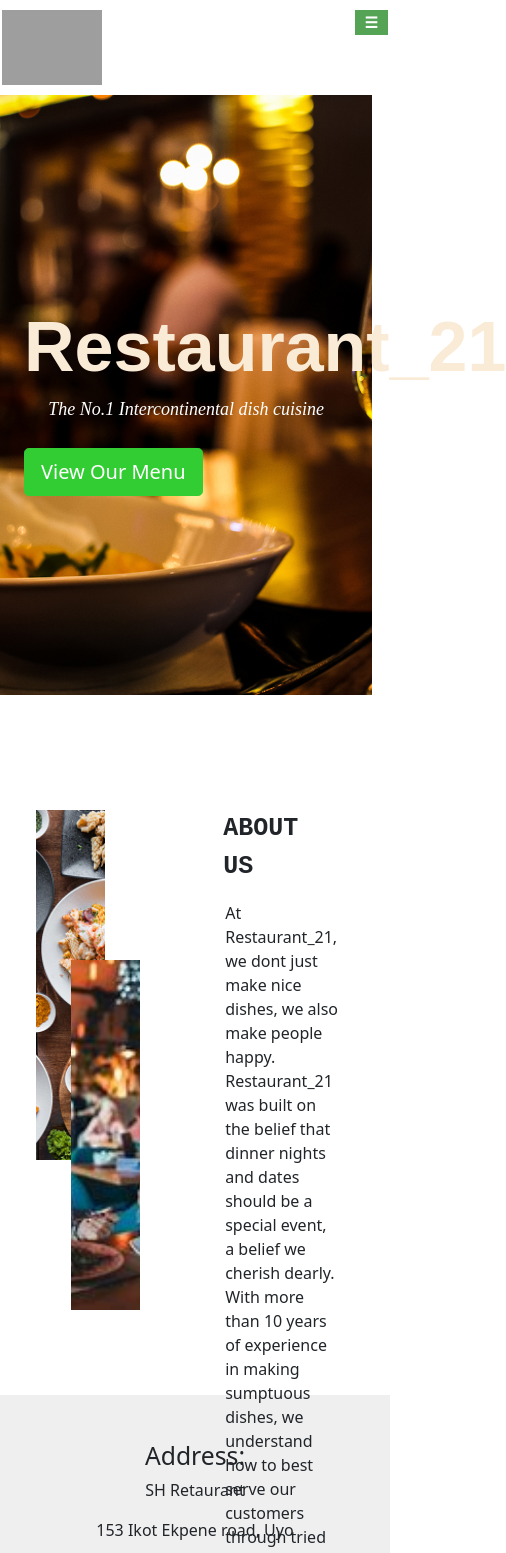
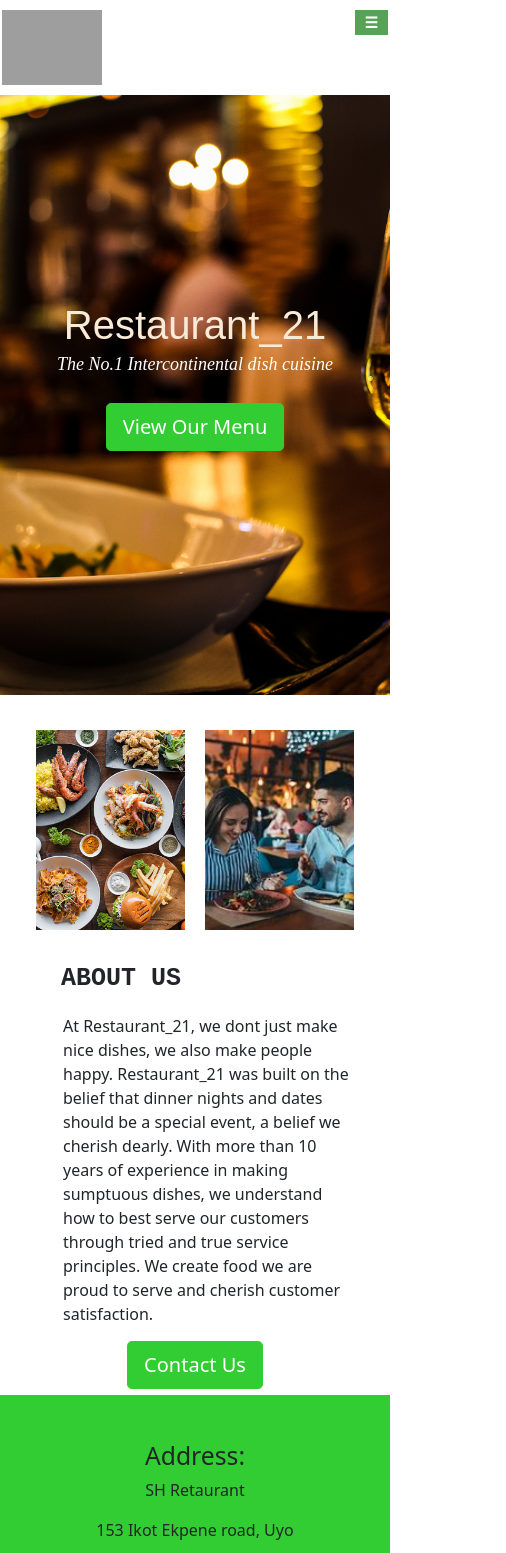
Before and after one commit to Tochy112/Restaurant_21, a React (Create React App) app: page /about in a window 390 px wide. Shown: the top 1553 px of the page, 506 px wide, since content can reach past the window. Built offline with nearby package versions, Linux system fonts and the light colour scheme; grey boxes are pictures that could not be loaded.

Commit message:
updated files

```diff
--- a/src/App.css
+++ b/src/App.css
@@ -5,7 +5,7 @@
 }
 footer{
   margin-top: 0;
-  background-color: #efefef;
+  background-color: #32CD32;
   padding: 10px 0;
 }
 .footer-flex{
@@ -25,7 +25,7 @@ footer{
   color: black;
 }
 #nav{
-  background-color: #efefef;
+  background-color: #32CD32;
   padding-top: 5px;
   margin-bottom: 0;
   width: 100%;
@@ -50,11 +50,11 @@ footer{
 }
 .nav-link{
   text-decoration: none;
-  color: inherit;
+  color: black !important;
 }
 
 .nav-list1 li:hover, .nav-list2 li:hover{
-  color: green;
+  color: white;
 }
 .nav-flex{
   display: flex;
@@ -95,8 +95,9 @@ footer{
     top: 0;
     height: 100vh;
     margin-left: 0;
-    background-color: rgba(85, 163, 84, 0.8);
+    background-color: rgba(85, 163, 84);
     transition: 2s ease-in-out;
+    z-index: 1;
   }
   .nav2{
     padding: 10px 2px ;
--- a/src/Components/About/about.css
+++ b/src/Components/About/about.css
@@ -4,7 +4,7 @@
   background-size: cover;
   background-position: center;
   background-repeat: no-repeat;
-  width: 101.75% !important;
+  width: 100vw !important;
   background-attachment: scroll;
 }
 
@@ -17,7 +17,7 @@
 .title {
   font-size:70px ;
   color: antiquewhite;
-  font-weight: 600;
+  font-weight: 600 ;
   font-family: sans-serif;
 }
 
@@ -42,6 +42,7 @@
   width: 100%;
   height: 600px;
   margin-top: 150px;
+
 }
 
 .div1 {
@@ -87,3 +88,64 @@
   margin-left: 15px !important;
   padding-bottom: 15px !important;
 }
+
+
+
+@media screen and (max-width: 540px){
+
+  /* image-container */
+  .imgContainer {
+    text-align: center;
+  }
+
+  /* parent div */
+  .container2{
+    display: flex !important;
+    flex-direction: column !important;
+    justify-content: center !important;
+    margin-top: 0;
+  }
+
+  /* parent-child */
+  .div1{
+    width: 100% !important;
+    float: none;
+    padding: 15px;
+    height: 0 !important;
+    margin-bottom: 250px;
+  }
+
+  /* image parent div */
+  #img-div{
+    display: flex;
+    justify-content: center;
+    margin-bottom: 200px;
+    gap: 100px;
+    margin-top: 50px;
+
+  }
+
+ /* image1 */
+.div2 {
+  width: 300px !important;
+  height: 200px;
+  margin-top: 0;
+  margin-bottom: 20px;
+}
+
+/* image2 */
+.div3 {
+  margin-top: 0;
+  width: 300px !important;
+  height: 200px;
+  margin-bottom: 20px;
+}
+
+/* title */
+.title {
+  font-size:40px;
+  color: antiquewhite;
+  font-weight: 300;
+  font-family: sans-serif;
+}
+}
--- a/src/Components/About/about.js
+++ b/src/Components/About/about.js
@@ -25,8 +25,8 @@ const About = () => {
             <ViewButton name='View Our Menu'></ViewButton>
       </Container>
 
-      <Container fluid className='container2'>
-        <Container className='div1'>
+      <Container fluid className='container2 '>
+        <Container className='div1' id='img-div'>
           <Container className='div2'>
             {/* <img src={Pic1} alt='server'>
             </img> */}
--- a/src/Components/Contact/contact.css
+++ b/src/Components/Contact/contact.css
@@ -43,7 +43,7 @@ form{
 }
 #submit{
     justify-content: center;
-    background-color: #55A354;
+    background-color: rgb(63, 59, 59);
     color: #fff;
 }
 
```
Also changed, not shown: 1 other file (tests, documents, lock files or other folders).
